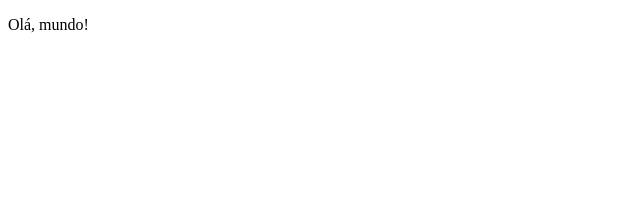
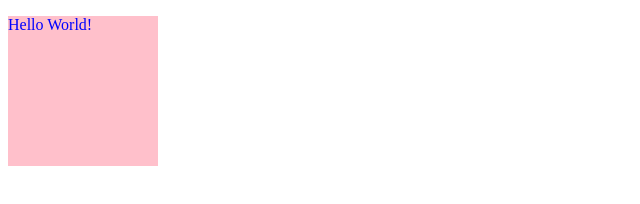
Before and after one commit to Janilorene/oficina-web, a plain HTML site: page index.html in a window 1280 px wide. Shown: the whole page, without its empty margins (0-640 px from the left). Drawn offline with Linux system fonts and the light colour scheme.

Commit message:
Estilo na tag Style

```diff
--- a/index.html
+++ b/index.html
@@ -2,10 +2,19 @@
 <html>
     <head>
         <title> Exemplos da Oficina de Programação Web</title>
+        <style>
+            p {
+                color: blue;
+                background-color: pink;
+                width: 150px;
+                height: 150px;
+
+            }
+        </style>
     </head>
     <body>
         <p>
-            Olá, mundo!
+            Hello World!
         </p>
     </body>
 </html>
```
